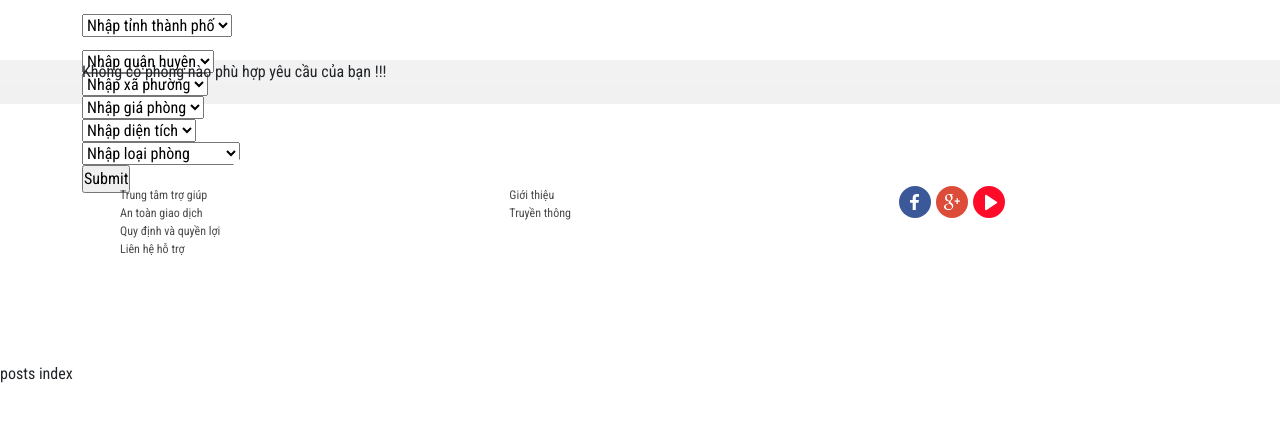
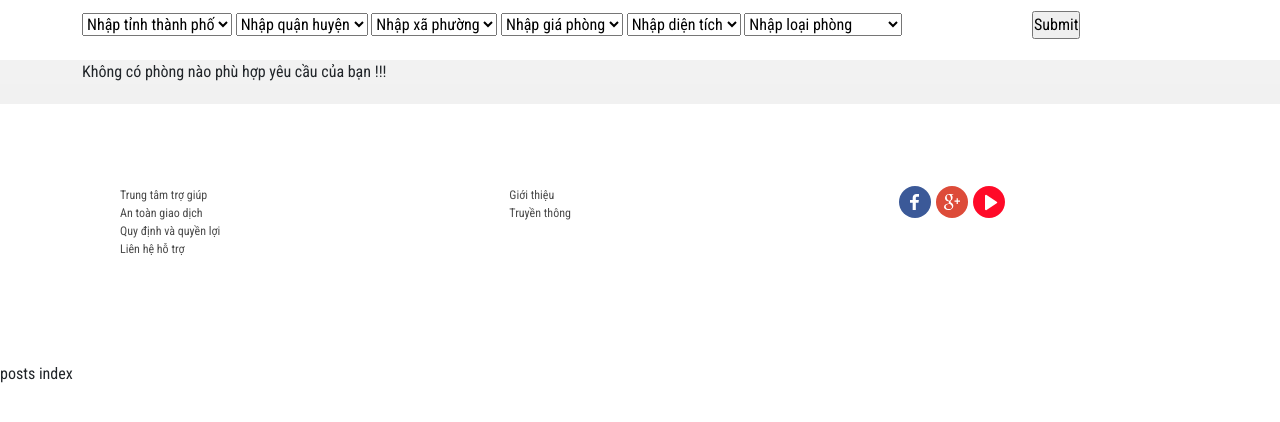
Before and after one commit to HaiNamNguyen3012/B-i-t-p-l-n-web, a PHP site: page /index.php?controller=posts in a window 1280 px wide. Shown: the part 125-547 px from the top of the page. Run offline with PHP 8.4, Linux system fonts and the light colour scheme; tables that the repository leaves empty or names only in its code hold one stand-in row (values such as "Sample post"); some libraries are stand-ins or nearby versions.

Commit message:
Update index.php

```diff
--- a/views/posts/index.php
+++ b/views/posts/index.php
@@ -8,7 +8,7 @@
     <link href="https://cdn.jsdelivr.net/npm/bootstrap@5.0.0-beta1/dist/css/bootstrap.min.css" rel="stylesheet" integrity="sha384-giJF6kkoqNQ00vy+HMDP7azOuL0xtbfIcaT9wjKHr8RbDVddVHyTfAAsrekwKmP1" crossorigin="anonymous">
     <script src="../lib/jquery-3.5.1.min.js"></script>
     <link rel="stylesheet" href="./icon/css/all.min.css">
-    <link rel="stylesheet" href="./assets/stylesheets/nguoichothue.css">
+    <link rel="stylesheet" href="./assets/stylesheets/nguoichothue.css?v=<?php echo time(); ?>">
     <link rel="stylesheet" href="./dangtin.html">
     <title>Trang chủ</title>
     <script src="//code.jquery.com/jquery-1.11.2.min.js"></script>
@@ -29,7 +29,7 @@
                     </button>
                 </div>-->
 
-                    <div class="col-sm-2 city">
+                <div class="col-sm-10 select">
                     <select name="thanh_pho" id="province" class="province">
                         <option  style="display:none" disabled selected value>Nhập tỉnh thành phố</option>
                             <?php
@@ -39,25 +39,12 @@
                                 }
                             ?>
                     </select>
-                    </div>
-                    </div>
-
-
-                    <div class="col-sm-2 ">
                     <select name="quan_huyen" id="district" class ="district" >
                             <option  style="display:none" disabled selected value>Nhập quận huyện</option>
                     </select>
-
-                    </div>
-
-                    <div class="col-sm-2 city">
                     <select name="xa_phuong" id="ward" class = "ward">
                         <option  style="display:none" disabled selected value>Nhập xã phường</option>
                     </select>
-
-                    </div>
-
-                <div class="col-sm-1 price">
                     <select name="price" id="price">
                         <option  style="display:none" disabled selected value>Nhập giá phòng</option>
                         <option value="1">< 1 triệu</option>
@@ -70,10 +57,7 @@
                         <option value="15">10 -> 15 triệu</option>
                         <option value="25">15 -> 25 triệu</option>
                         <option value="30">> 25 triệu</option>
-
                     </select>
-                </div>
-                <div class="col-sm-1 square">
                     <select name="square" id="square">
                         <option  style="display:none" disabled selected value>Nhập diện tích</option>
                         <option value="10">< 10 m</option>
@@ -86,20 +70,16 @@
                         <option value="50">40 -> 50 m</option>
                         <option value="75">50 -> 75 m</option>
                         <option value="100">> 75 m</option>
-
                     </select>
-                </div>
-                <div class="col-sm-2 type-room">
                     <select name="type_room" id="type_room">
                         <option  style="display:none" disabled selected value>Nhập loại phòng</option>
-
                         <option value="Phòng trọ">Phòng trọ</option>
                         <option value="Chung cư mini">Chung cư mini</option>
                         <option value="Nhà nguyên căn">Nhà nguyên căn</option>
                         <option value="Chung cư nguyên căn">Chung cư nguyên căn</option>
                     </select>
                 </div>
-                <div class="col-sm-2 submit">
+                <div class="col-sm-1 submit">
                     <input type="submit">
                 </div>
             </div>
@@ -151,14 +131,14 @@
 
         </div>
     </div>
-    <div class="pagination">
+    <div class="pagination text-xs-center">
            <?php
 
             $current_page = $posts[count($posts)-1]['current_page'];
             $total_page = $posts[count($posts)-1]['total_page'];
             // nếu current_page > 1 và total_page > 1 mới hiển thị nút prev
             if ($current_page > 1 && $total_page > 1){
-                echo '<a href="index.php?controller=posts&page='.($current_page-1).'">Prev</a> | ';
+                echo '<a href="index.php?controller=posts&page='.($current_page-1).'" class="text-center" >Prev</a>  ';
             }
 
             // Lặp khoảng giữa
@@ -183,16 +163,16 @@
                 // Nếu là trang hiện tại thì hiển thị thẻ span
                 // ngược lại hiển thị thẻ a
                 if ($i == $current_page){
-                    echo '<span>'.$i.'</span> | ';
+                    echo '<span>'.$i.'</span> ';
                 }
                 else{
-                    echo '<a href="index.php?controller=posts&page='.$i.'">'.$i.'</a> | ';
+                    echo '<a href="index.php?controller=posts&page='.$i.'" class="text-center">'.$i.'</a>';
                 }
             }
 
             // nếu current_page < $total_page và total_page > 1 mới hiển thị nút prev
             if ($current_page < $total_page && $total_page > 1){
-                echo '<a href="index.php?controller=posts&'.($current_page+1).'">Next</a> | ';
+                echo '<a href="index.php?controller=posts&page='.($current_page+1).'" class="text-center">Next</a> ';
             }
            ?>
         </div>
```
Lines whose indentation alone changed are shown as unchanged.
